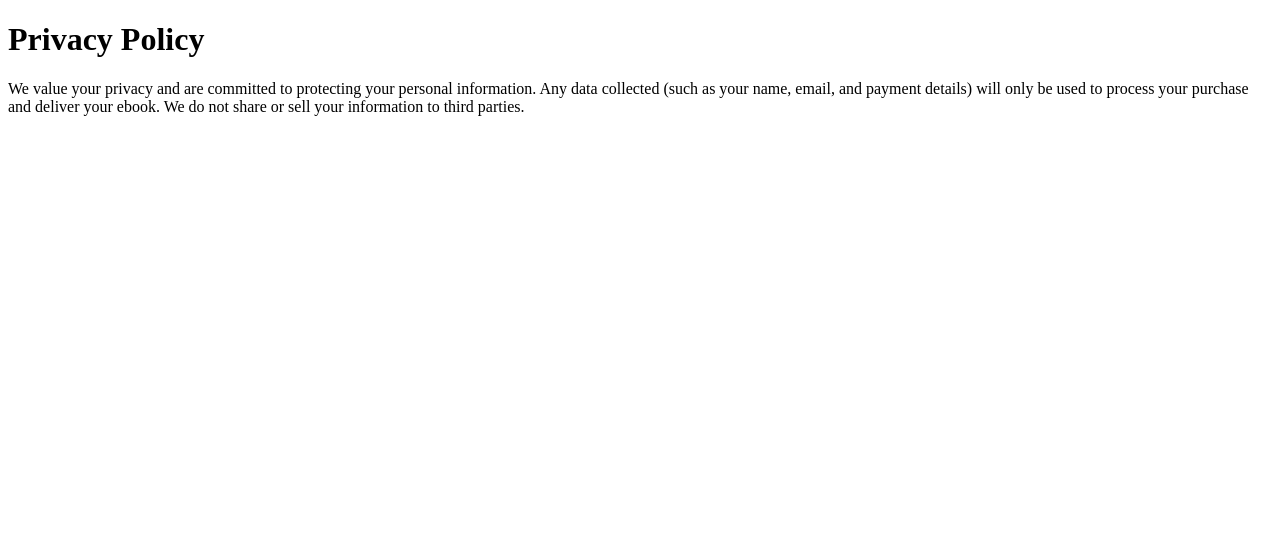
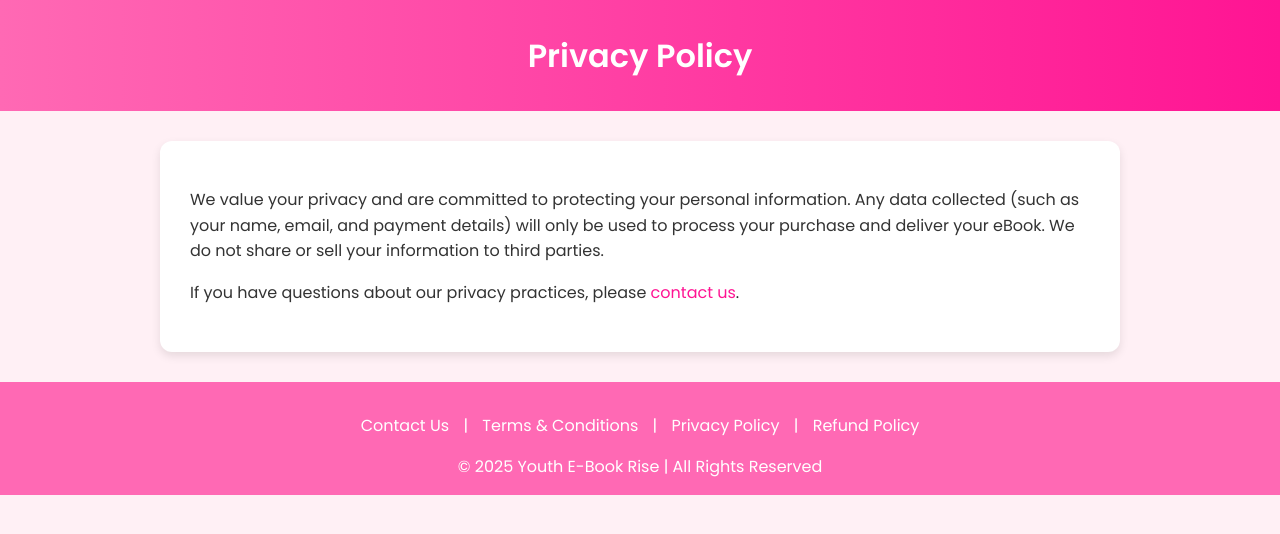
Before and after one commit to Saurabhgupta301/youth-ebook-rise, a website: page privacy.html in a window 1280 px wide. Drawn offline with Linux system fonts and the light colour scheme.

Commit message:
Update privacy.html

```diff
--- a/privacy.html
+++ b/privacy.html
@@ -4,12 +4,73 @@
   <meta charset="UTF-8">
   <meta name="viewport" content="width=device-width, initial-scale=1.0">
   <title>Privacy Policy</title>
+  <link href="https://fonts.googleapis.com/css2?family=Poppins:wght@400;600&display=swap" rel="stylesheet"/>
+  <style>
+    body {
+      font-family: 'Poppins', sans-serif;
+      margin: 0;
+      padding: 0;
+      background: #fff0f5;
+      color: #333;
+      line-height: 1.6;
+    }
+    header {
+      background: linear-gradient(90deg, #ff69b4, #ff1493);
+      color: white;
+      text-align: center;
+      padding: 30px 20px;
+    }
+    header h1 {
+      font-size: 2rem;
+      margin: 0;
+    }
+    .container {
+      width: 90%;
+      max-width: 900px;
+      background: white;
+      margin: 30px auto;
+      padding: 30px;
+      border-radius: 12px;
+      box-shadow: 0 4px 10px rgba(0, 0, 0, 0.1);
+    }
+    a {
+      color: #ff1493;
+      text-decoration: none;
+    }
+    footer {
+      text-align: center;
+      background: #ff69b4;
+      color: white;
+      padding: 15px;
+      margin-top: 30px;
+    }
+    footer a {
+      color: white;
+      margin: 0 10px;
+    }
+  </style>
 </head>
 <body>
-  <h1>Privacy Policy</h1>
-  <p>We value your privacy and are committed to protecting your personal information.
-     Any data collected (such as your name, email, and payment details) will only be used
-     to process your purchase and deliver your ebook. We do not share or sell your
-     information to third parties.</p>
+  <header>
+    <h1>Privacy Policy</h1>
+  </header>
+
+  <div class="container">
+    <p>We value your privacy and are committed to protecting your personal information.
+       Any data collected (such as your name, email, and payment details) will only be used
+       to process your purchase and deliver your eBook. We do not share or sell your
+       information to third parties.</p>
+    <p>If you have questions about our privacy practices, please <a href="/contact.html">contact us</a>.</p>
+  </div>
+
+  <footer>
+    <p>
+      <a href="/contact.html">Contact Us</a> |
+      <a href="/terms-and-conditions.html">Terms & Conditions</a> |
+      <a href="/privacy.html">Privacy Policy</a> |
+      <a href="/refund.html">Refund Policy</a>
+    </p>
+    &copy; 2025 Youth E-Book Rise | All Rights Reserved
+  </footer>
 </body>
 </html>
```
